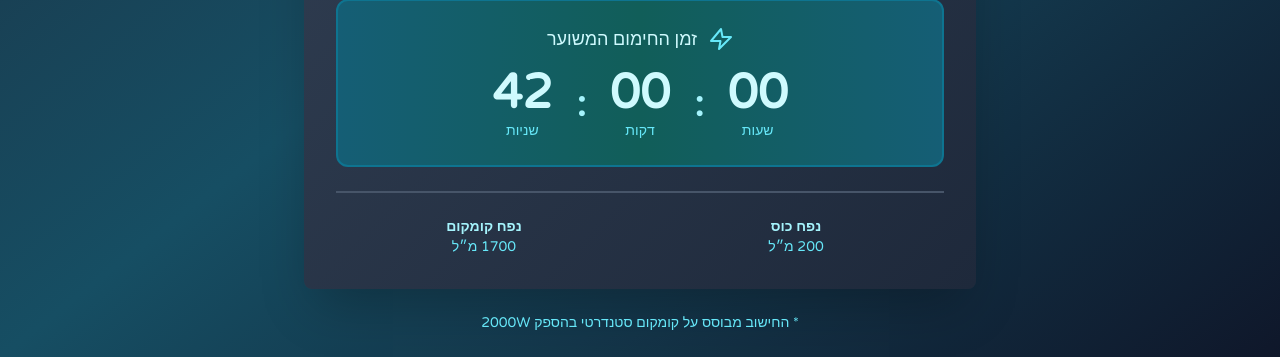
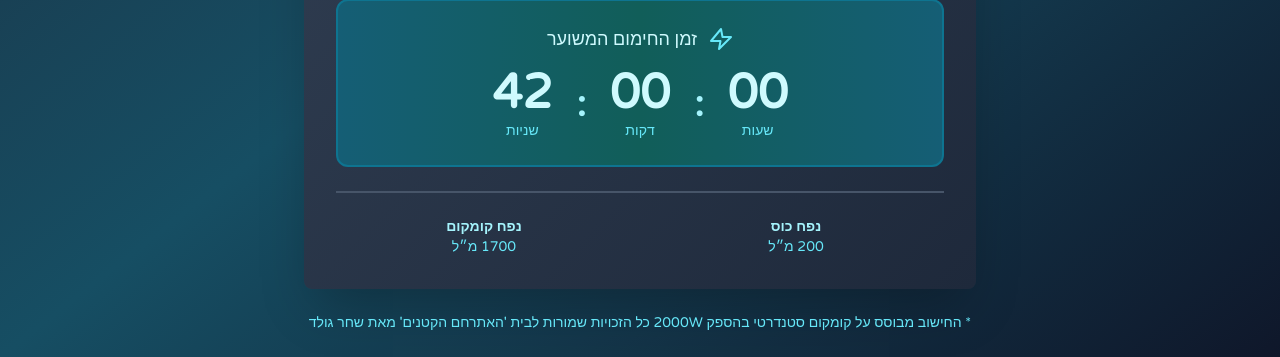
Before and after one commit to shdk052/komkom, a Flask app: page / in a window 1280 px wide. Shown: the part 642-999 px from the top of the page. Run offline with Flask 3, Linux system fonts and the light colour scheme; some libraries are stand-ins or nearby versions.

Commit message:
Update index.html

```diff
--- a/templates/index.html
+++ b/templates/index.html
@@ -135,7 +135,9 @@
 
         <!-- Footer Note -->
         <div class="mt-6 text-center text-sm text-cyan-300">
-            <p>* החישוב מבוסס על קומקום סטנדרטי בהספק 2000W</p>
+            <p>* החישוב מבוסס על קומקום סטנדרטי בהספק 2000W
+            כל הזכויות שמורות לבית 'האתרחם הקטנים' מאת שחר גולד
+            </p>
         </div>
     </div>
 
```
